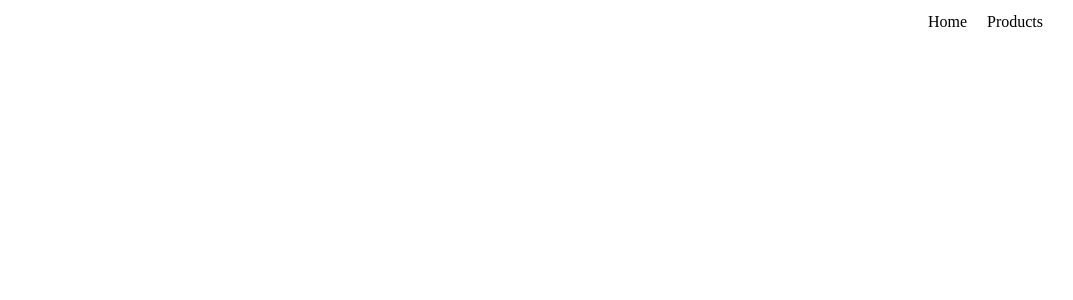
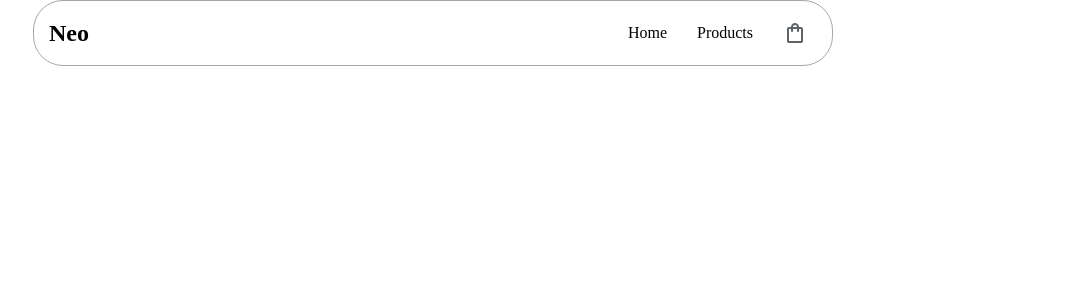
Before and after one commit to ehsan-saf/shopping-cart, a React (Vite) app: page / in a window 1280 px wide. Shown: the top 300 px of the page, without its empty margins (207-1280 px from the left). Built offline with nearby package versions, Linux system fonts and the light colour scheme.

Commit message:
Add cart button

```diff
--- a/src/Constants/colors.js
+++ b/src/Constants/colors.js
@@ -1,3 +1,5 @@
 export const COLORS = {
-  Nav_Item_Hover: "#e5e5e5",
+  Nav_Border: "hsl(0 0% 65%)",
+  Nav_Item_Hover: "hsl(0 0% 96%)",
+  Cart_Icon_Hover: "hsl(70 60% 99%)",
 };
--- /dev/null
+++ b/src/assets/icons/svg.jsx
@@ -0,0 +1,11 @@
+export const CART_ICON = (
+  <svg
+    xmlns="http://www.w3.org/2000/svg"
+    height="24px"
+    viewBox="0 -960 960 960"
+    width="24px"
+    fill="#5f6368"
+  >
+    <path d="M240-80q-33 0-56.5-23.5T160-160v-480q0-33 23.5-56.5T240-720h80q0-66 47-113t113-47q66 0 113 47t47 113h80q33 0 56.5 23.5T800-640v480q0 33-23.5 56.5T720-80H240Zm0-80h480v-480h-80v80q0 17-11.5 28.5T600-520q-17 0-28.5-11.5T560-560v-80H400v80q0 17-11.5 28.5T360-520q-17 0-28.5-11.5T320-560v-80h-80v480Zm160-560h160q0-33-23.5-56.5T480-800q-33 0-56.5 23.5T400-720ZM240-160v-480 480Z" />
+  </svg>
+);
--- a/src/components/Header.jsx
+++ b/src/components/Header.jsx
@@ -1,15 +1,18 @@
 import styled from "styled-components";
 import { COLORS } from "../Constants/colors";
+import { CART_ICON } from "../assets/icons/svg";
 
 function Header() {
   return (
     <Container>
       <Nav>
-        <Logo></Logo>
+        <Logo>Neo</Logo>
         <Group>
           <Item>Home</Item>
           <Item>Products</Item>
-          <Item></Item>
+          <Item>
+            <CartLink>{CART_ICON}</CartLink>
+          </Item>
         </Group>
       </Nav>
     </Container>
@@ -20,17 +23,27 @@ export default Header;
 
 const Container = styled.header`
   position: sticky;
+  max-width: 800px;
+  margin: 0 auto;
 `;
 
 const Nav = styled.nav`
   display: flex;
   justify-content: space-between;
+  align-items: center;
+  padding: 10px 15px;
+  border: 1px solid ${COLORS.Nav_Border};
+  border-radius: 30px;
+  user-select: none;
 `;
 
-const Logo = styled.h1``;
+const Logo = styled.h1`
+  cursor: pointer;
+`;
 
 const Group = styled.ul`
   display: flex;
+  gap: 10px;
   list-style: none;
 `;
 
@@ -40,9 +53,16 @@ const Item = styled.li`
   border-radius: 5px;
 
   cursor: pointer;
-  user-select: none;
 
   &:hover {
     background-color: ${COLORS.Nav_Item_Hover};
   }
 `;
+
+const CartLink = styled.a`
+  display: flex;
+  justify-content: center;
+  align-items: center;
+  width: 100%;
+  height: 100%;
+`;
```
